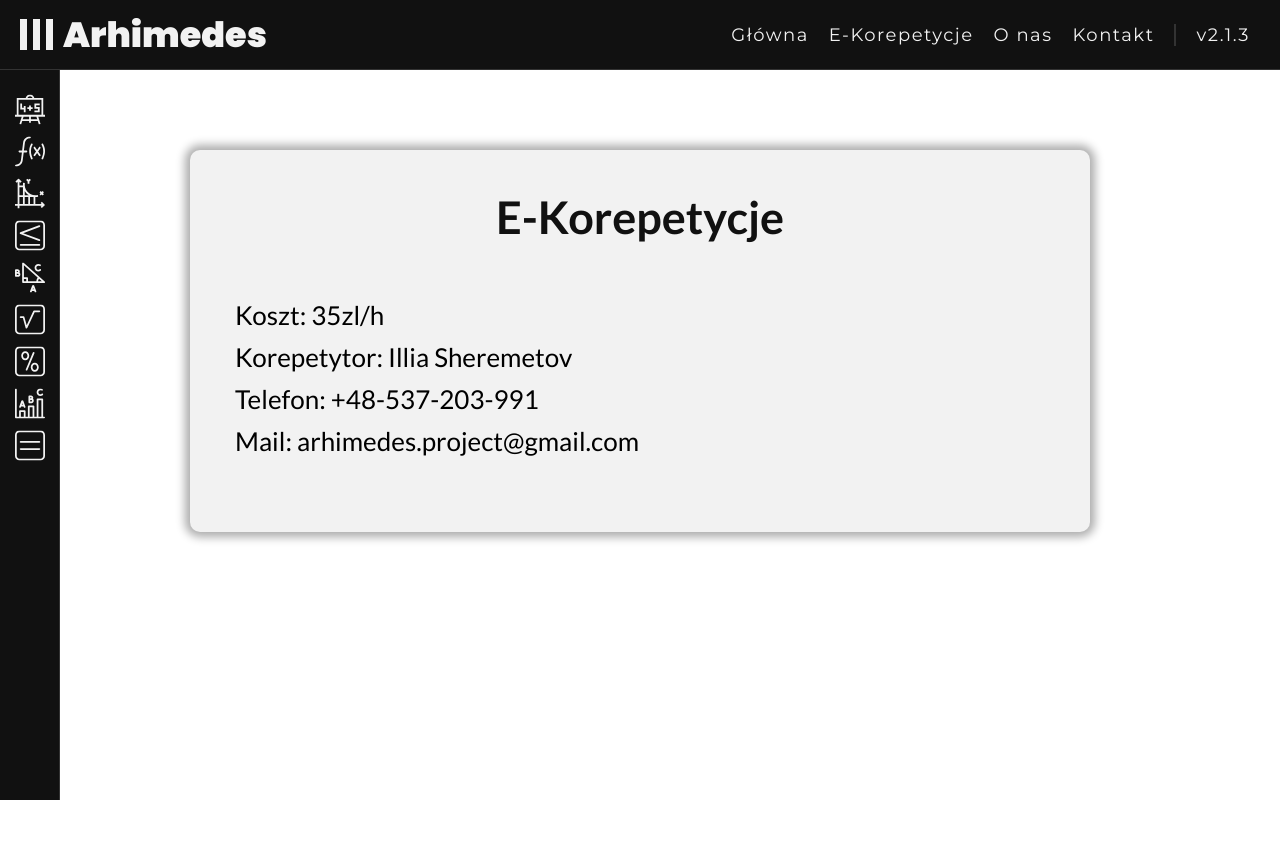
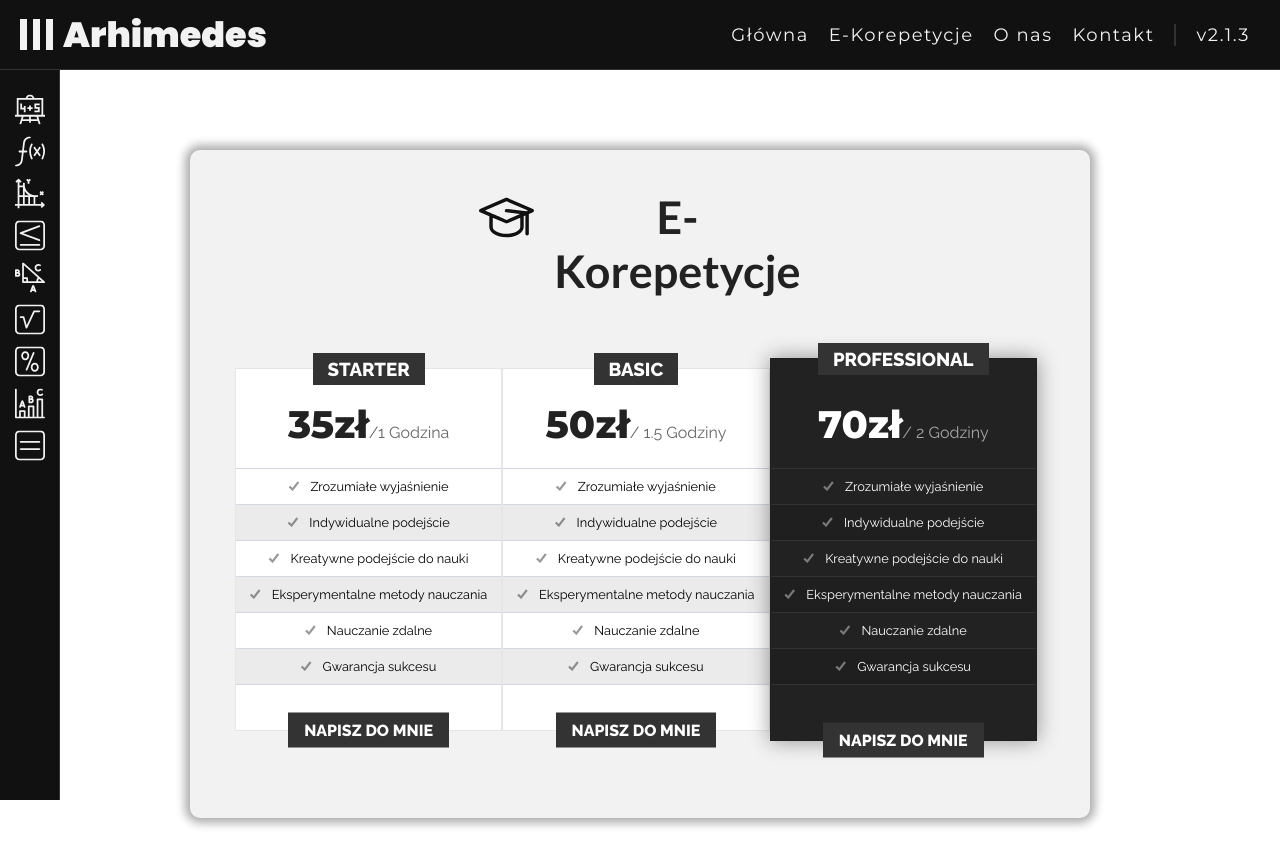
Before and after one commit to Illya1074/arhimedes, a React (Create React App) app: page /#/korepetycje in a window 1280 px wide. Shown: the top 866 px of the page. Before the commit the page ends 800 px from the top, so only its background shows below. Built offline with nearby package versions, Linux system fonts and the light colour scheme.

Commit message:
price box css

```diff
--- a/src/containers/Korepetycje/Korepetycje.css
+++ b/src/containers/Korepetycje/Korepetycje.css
@@ -1,12 +1,46 @@
+@import url(https://code.ionicframework.com/ionicons/2.0.1/css/ionicons.min.css);
+@import url(https://fonts.googleapis.com/css?family=Raleway:400,500,800);
+@import url(https://fonts.googleapis.com/css?family=Montserrat:800);
+
+
+
 .korepytecje-title{
     text-align: center;
     font-size: 45px;
-    margin: 30px auto 0;
-    color: #111;
+    margin: 0 0 0 20px;
+    color: #222;
     font-weight: bold;
     font-family: 'Lato', sans-serif;
 }
 
+.korepytecje-title-mail{
+    text-align: center;
+    font-size: 30px;
+    margin: 30px 0 0 20px;
+    color: #222;
+    font-weight: bold;
+
+    font-family: 'Lato', sans-serif;
+}
+
+@media (max-width: 700px){
+  .korepytecje-title-mail{
+    font-size: 20px;
+
+}
+
+  .korepetycje{
+    margin-bottom: 30px;
+  }
+}
+
+.korepetycje-flex{
+    margin: 30px auto 0;
+    width: min-content;
+    display: flex;
+    flex-direction: row;
+    /* border: 1px solid black; */
+}
 
 .korepytecje-content{
     display: flex;
@@ -43,3 +77,148 @@
         font-size: 15px;
     }
 }
+
+
+
+.snip1214 {
+  font-family: 'Raleway', Arial, sans-serif;
+  color: #000000;
+  text-align: center;
+  display: block;
+  font-size: 16px;
+  width: 90%;
+  height: 370px;
+  max-width: 1000px;
+  margin: 70px auto 10px;
+}
+.snip1214 .plan {
+  margin: 0;
+  width: 33%;
+  position: relative;
+  float: left;
+  background-color: #ffffff;
+  border: 1px solid rgba(0, 0, 0, 0.1);
+}
+.snip1214 * {
+  -webkit-box-sizing: border-box;
+  box-sizing: border-box;
+}
+.snip1214 header {
+  position: relative;
+}
+.snip1214 .plan-title {
+  position: relative;
+  top: 0;
+  font-weight: 800;
+  padding: 5px 15px;
+  margin: 0 auto;
+  -webkit-transform: translateY(-50%);
+  transform: translateY(-50%);
+  margin: 0;
+  display: inline-block;
+  background-color: #333;
+  color: #ffffff;
+  text-transform: uppercase;
+}
+.snip1214 .plan-cost {
+  padding: 0px 10px 20px;
+}
+.snip1214 .plan-price {
+  font-family: 'Montserrat', Arial, sans-serif;
+  font-weight: 800;
+  font-size: 2.4em;
+  color: #222;
+}
+.snip1214 .plan-type {
+  opacity: 0.6;
+}
+.snip1214 .plan-features {
+  padding: 0;
+  margin: 0;
+  text-align: center;
+  list-style: outside none none;
+  font-size: 0.8em;
+}
+.snip1214 .plan-features li {
+  border-top: 1px solid #d2d7e2;
+  padding: 10px 5%;
+}
+.snip1214 .plan-features li:nth-child(even) {
+  background: rgba(0, 0, 0, 0.08);
+}
+.snip1214 .plan-features i {
+  margin-right: 8px;
+  opacity: 0.4;
+}
+.snip1214 .plan-select {
+  border-top: 1px solid #d2d7e2;
+  padding: 10px 10px 0;
+}
+
+.snip1214 .plan-select a:hover{
+  background-color: #ddd;
+  transition: 0.15s;
+  color: #222;
+}
+
+.snip1214 .plan-select a {
+  transition: 0.15s;
+
+  background-color: #333;
+  color: #ffffff;
+  text-decoration: none;
+  padding: 0.5em 1em;
+  -webkit-transform: translateY(50%);
+  transform: translateY(50%);
+  font-weight: 800;
+  text-transform: uppercase;
+  display: inline-block;
+}
+
+.snip1214 .featured {
+  margin-top: -10px;
+  background-color: #222;
+  color: #ffffff;
+  box-shadow: 0 0 20px rgba(0, 0, 0, 0.4);
+  z-index: 1;
+}
+.snip1214 .featured .plan-title,
+.snip1214 .featured .plan-price {
+  color: #ffffff;
+}
+.snip1214 .featured .plan-cost {
+  padding: 10px 10px 20px;
+}
+.snip1214 .featured .plan-features li {
+  border-top: 1px solid #333;
+}
+.snip1214 .featured .plan-select {
+  padding: 20px 10px 0;
+  border-top: 1px solid #333;
+}
+@media only screen and (max-width: 767px) {
+  .snip1214 .plan {
+    width: 50%;
+  }
+  .snip1214 .plan-title,
+  .snip1214 .plan-select a {
+    -webkit-transform: translateY(0);
+    transform: translateY(0);
+  }
+  .snip1214 .plan-cost,
+  .snip1214 .featured .plan-cost {
+    padding: 20px 10px 20px;
+  }
+  .snip1214 .plan-select,
+  .snip1214 .featured .plan-select {
+    padding: 10px 10px 10px;
+  }
+  .snip1214 .featured {
+    margin-top: 0;
+  }
+}
+@media only screen and (max-width: 440px) {
+  .snip1214 .plan {
+    width: 100%;
+  }
+}
--- a/src/containers/Korepetycje/Korepetycje.js
+++ b/src/containers/Korepetycje/Korepetycje.js
@@ -1,18 +1,90 @@
 import React from 'react'
 import './Korepetycje.css'
+import Icon from './SchoolIcon'
 
 const Korepetycje = () => {
     return (
-        <div>
-            <div className="korepytecje-title">
-                E-Korepetycje
+        <div className='korepetycje'>
+            <div className="korepetycje-flex">
+
+                <Icon fill="#111" height='55px' width="55px" className="korepetycje-icon"/>
+
+                <div className="korepytecje-title">
+                    E-Korepetycje
+                </div>
+
             </div>
-            <div className="korepytecje-content">
+
+            {/* <div className="korepytecje-content">
                 <div>Koszt: 35zl/h</div>
                 <div>Korepetytor: Illia Sheremetov</div>
                 <div>Telefon: +48-537-203-991</div>
                 <div>Mail: arhimedes.project@gmail.com</div>
+            </div> */}
+
+
+            {/* <div className="korepytecje-title-mail">
+                Mail: arhimedes.project@gmail.com
+                <br/>
+                <br/>
+                Telefon: +48-537-203-991
+
+            </div> */}
+
+
+            <div className="snip1214">
+                <div className="plan">
+                    <h3 className="plan-title">
+                    Starter
+                    </h3>
+                    <div className="plan-cost"><span className="plan-price">35zł</span><span className="plan-type">/1 Godzina</span></div>
+                    <ul className="plan-features">
+                    <li><i className="ion-checkmark"> </i>Zrozumiałe wyjaśnienie</li>
+                    <li><i className="ion-checkmark"> </i>Indywidualne podejście</li>
+                    <li><i className="ion-checkmark"> </i>Kreatywne podejście do nauki</li>
+                    <li><i className="ion-checkmark"> </i>Eksperymentalne metody nauczania</li>
+                    <li><i className="ion-checkmark"> </i>Nauczanie zdalne</li>
+                    <li><i className="ion-checkmark"> </i>Gwarancja sukcesu</li>
+                    </ul>
+                    <div class="plan-select"><a href="https://www.instagram.com/__arhimedes__/">Napisz do mnie</a></div>
+                </div>
+                <div className="plan">
+                    <h3 className="plan-title">
+                    Basic
+                    </h3>
+                    <div className="plan-cost"><span className="plan-price">50zł</span><span className="plan-type">/ 1.5 Godziny</span></div>
+                    <ul className="plan-features">
+                    <li><i className="ion-checkmark"> </i>Zrozumiałe wyjaśnienie</li>
+                    <li><i className="ion-checkmark"> </i>Indywidualne podejście</li>
+                    <li><i className="ion-checkmark"> </i>Kreatywne podejście do nauki</li>
+                    <li><i className="ion-checkmark"> </i>Eksperymentalne metody nauczania</li>
+                    <li><i className="ion-checkmark"> </i>Nauczanie zdalne</li>
+                    <li><i className="ion-checkmark"> </i>Gwarancja sukcesu</li>
+                    </ul>
+                    <div class="plan-select"><a href="https://www.instagram.com/__arhimedes__/">Napisz do mnie</a></div>
+                </div>
+                <div className="plan featured">
+                    <h3 className="plan-title">
+                    Professional
+                    </h3>
+                    <div className="plan-cost"><span className="plan-price">70zł</span><span className="plan-type">/ 2 Godziny</span></div>
+                    <ul className="plan-features">
+                    <li><i className="ion-checkmark"> </i>Zrozumiałe wyjaśnienie</li>
+                    <li><i className="ion-checkmark"> </i>Indywidualne podejście</li>
+                    <li><i className="ion-checkmark"> </i>Kreatywne podejście do nauki</li>
+                    <li><i className="ion-checkmark"> </i>Eksperymentalne metody nauczania</li>
+                    <li><i className="ion-checkmark"> </i>Nauczanie zdalne</li>
+                    <li><i className="ion-checkmark"> </i>Gwarancja sukcesu</li>
+                    </ul>
+                    <div class="plan-select"><a href="https://www.instagram.com/__arhimedes__/">Napisz do mnie</a></div>
+                </div>
+
             </div>
+
+
+
+
+
         </div>
     )
 }
--- /dev/null
+++ b/src/containers/Korepetycje/SchoolIcon.js
@@ -0,0 +1,11 @@
+import React from 'react'
+
+const SchoolIcon = (props) => {
+    return (
+        <div>
+            <svg id="Layer_1" enableBackground="new 0 0 511.962 511.962" height="512" viewBox="0 0 511.962 511.962" width="512" xmlns="http://www.w3.org/2000/svg" {...props}><g><path d="m502.343 177.3-240-104c-4.059-1.759-8.665-1.759-12.724 0l-240 104c-12.824 5.557-12.827 23.804 0 29.361l86.362 37.423v99.896c0 53.832 70.28 96 160 96s160-42.168 160-96v-99.896l16-6.933v170.829c0 8.836 7.164 16 16 16s16-7.164 16-16v-184.695l38.362-16.623c12.824-5.557 12.826-23.804 0-29.362zm-246.362-71.882 199.759 86.563-15.843 6.865-181.932-22.742c-8.769-1.089-16.765 5.124-17.861 13.892s5.124 16.765 13.892 17.861l128.142 16.018-126.157 54.668c-112.857-48.905-88.82-38.489-199.759-86.563zm128 238.563c0 15.075-12.373 30.596-33.947 42.581-51.381 28.545-136.575 28.629-188.106 0-21.574-11.985-33.947-27.506-33.947-42.581v-86.029l121.638 52.71c4.052 1.756 8.657 1.762 12.724 0l121.638-52.71z"/></g></svg>
+        </div>
+    )
+}
+
+export default SchoolIcon
```
Also changed, not shown: 1 other file (tests, documents, lock files or other folders).
